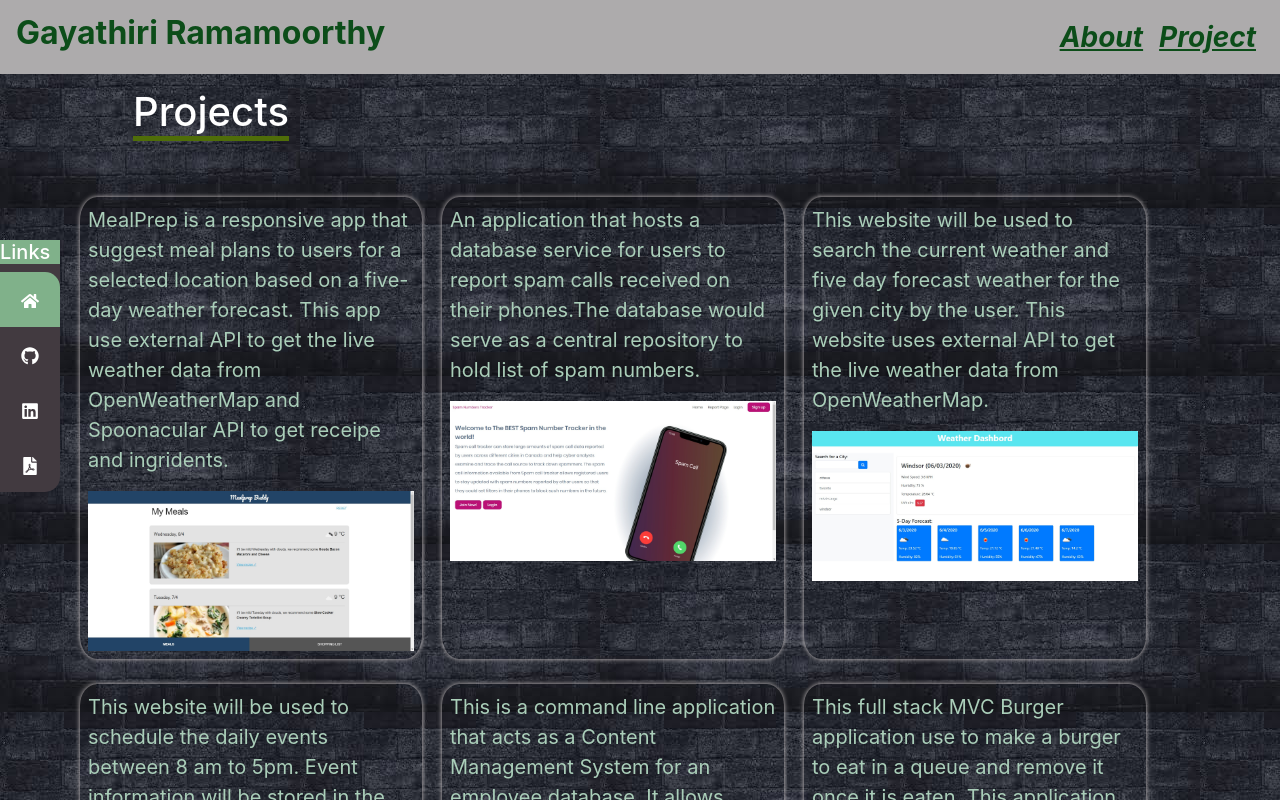
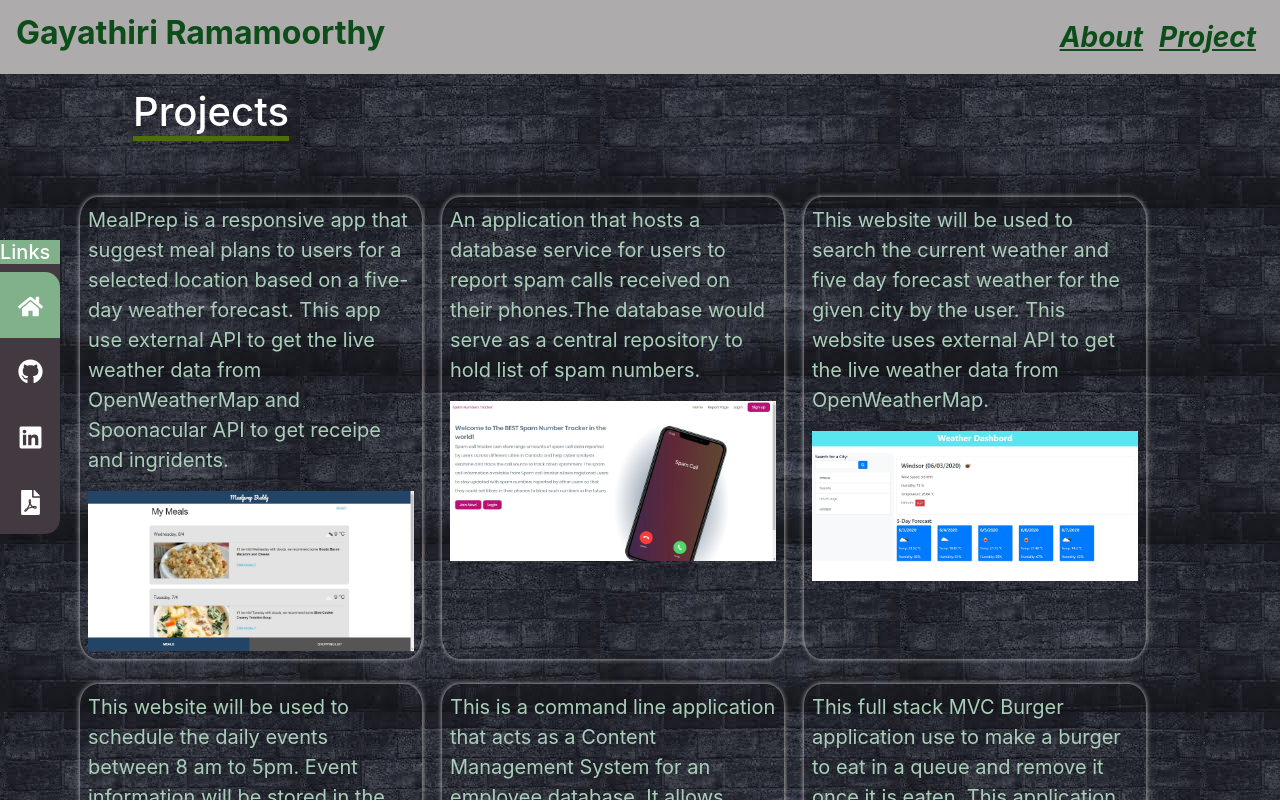
Before and after one commit to mathigayathri2001/React_Portfolio, a React (Create React App) app: page /React_Portfolio/Project in a window 1280 px wide. Shown: the top 800 px of the page. Built offline with nearby package versions, Linux system fonts and the light colour scheme.

Commit message:
added styles

```diff
--- a/src/App.css
+++ b/src/App.css
@@ -17,6 +17,7 @@ h4{
   #Header a:hover{
     background-color:rgb(128, 177, 138);
     text-decoration: underline;
+    border-radius: 15%;
 }
 /* styling for the main page */
 .background{
@@ -84,7 +85,7 @@ li{
     padding: 14px;
     transition: all 0.3s ease;
     color: white;
-    font-size: 18px;
+    font-size: 25px;
 
   }
   .icon-bar h5{
```
